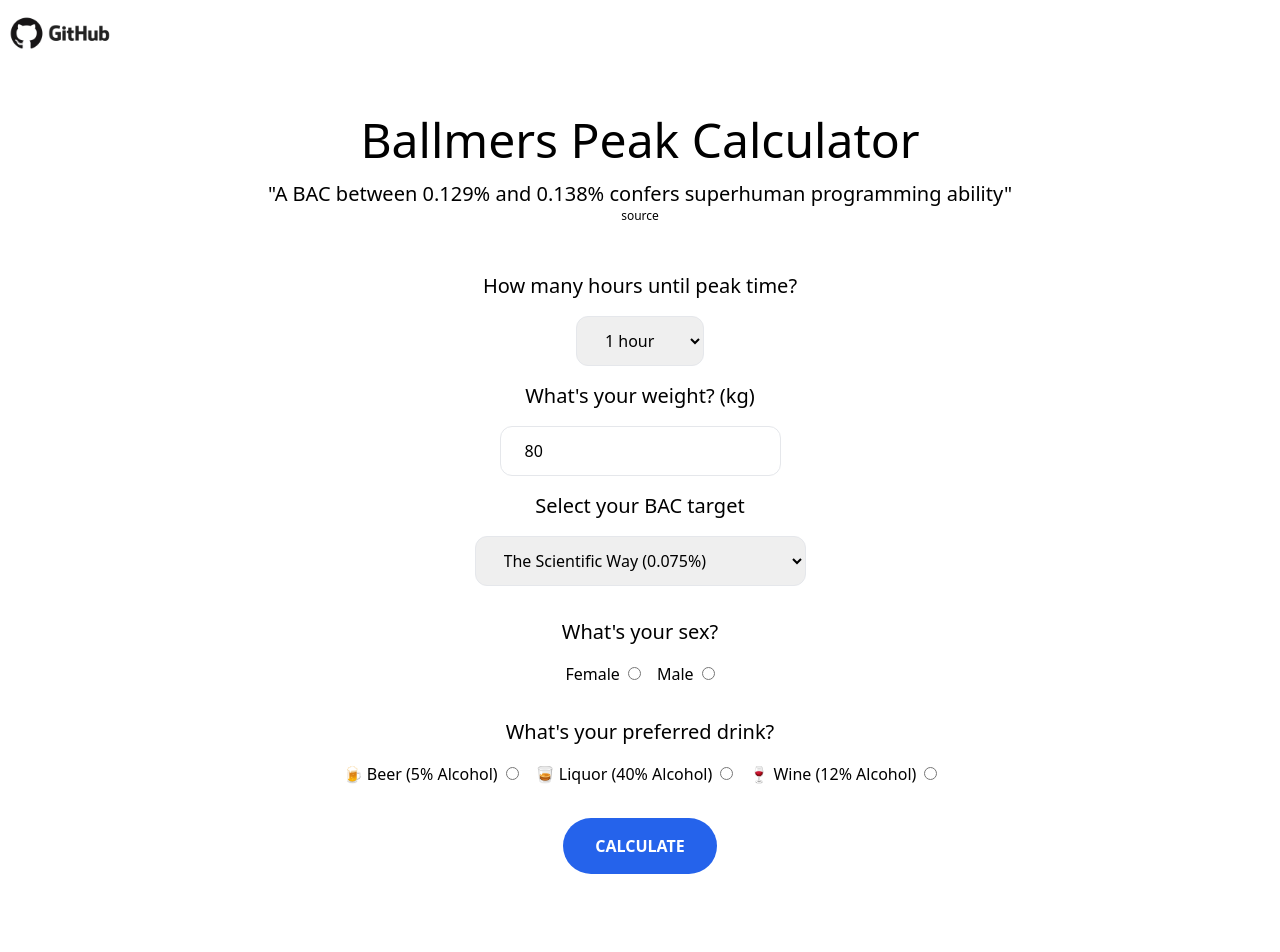
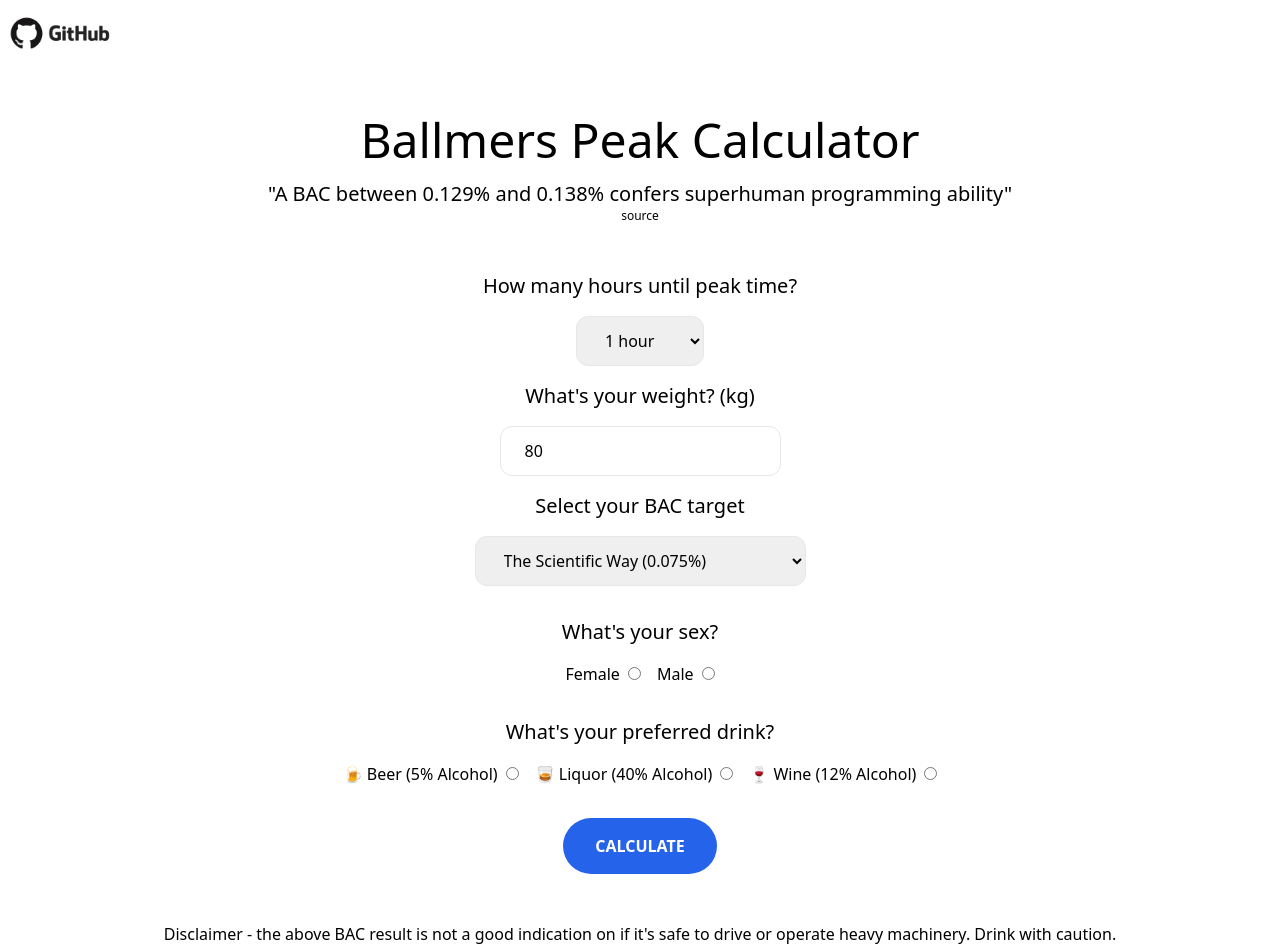
Before and after one commit to Pluppen/ballmers-peak-calculator, a React (Create React App) app: page / in a window 1280 px wide. Shown: the top 952 px of the page. Before the commit the page ends 874 px from the top, so only its background shows below. Built offline with nearby package versions, Linux system fonts and the light colour scheme.

Commit message:
Add disclaimer in footer

```diff
--- a/src/App.js
+++ b/src/App.js
@@ -201,6 +201,13 @@ function App() {
                     </button>
                 </form>
             </main>
+            <footer className="flex flex-col justify-center items-center py-12">
+
+                <p className="text-m">
+                    Disclaimer - the above BAC result is not a good indication on if it's safe to drive or operate heavy machinery. Drink with caution.
+                </p>
+
+            </footer>
         </article>
     );
 }
```
